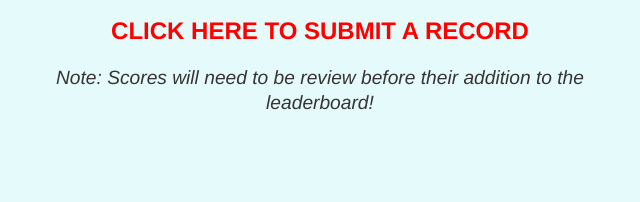
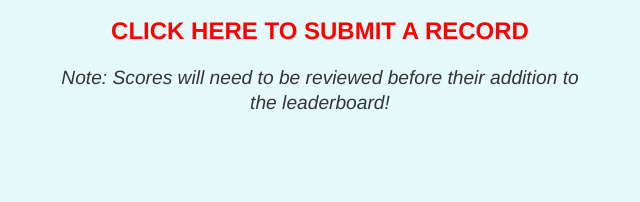
Before and after one commit to JerpingHerping/Bart-Bash-Records-Site, a plain HTML site: page index.html in a window 1280 px wide. Shown: the part 386-588 px from the top of the page, 430-1070 px from the left. Drawn offline with Linux system fonts and the light colour scheme; no server answers.

Commit message:
dumb ahh spelling mistake

```diff
--- a/index.html
+++ b/index.html
@@ -29,7 +29,7 @@
             <a href="input.html">
                 <h2 class="clickImportant"><b>CLICK HERE TO SUBMIT A RECORD</b></h2>
             </a>
-            <p><i>Note: Scores will need to be review before their addition to the leaderboard!</i></p>
+            <p><i>Note: Scores will need to be reviewed before their addition to the leaderboard!</i></p>
         </section>
 
         <section>
```
